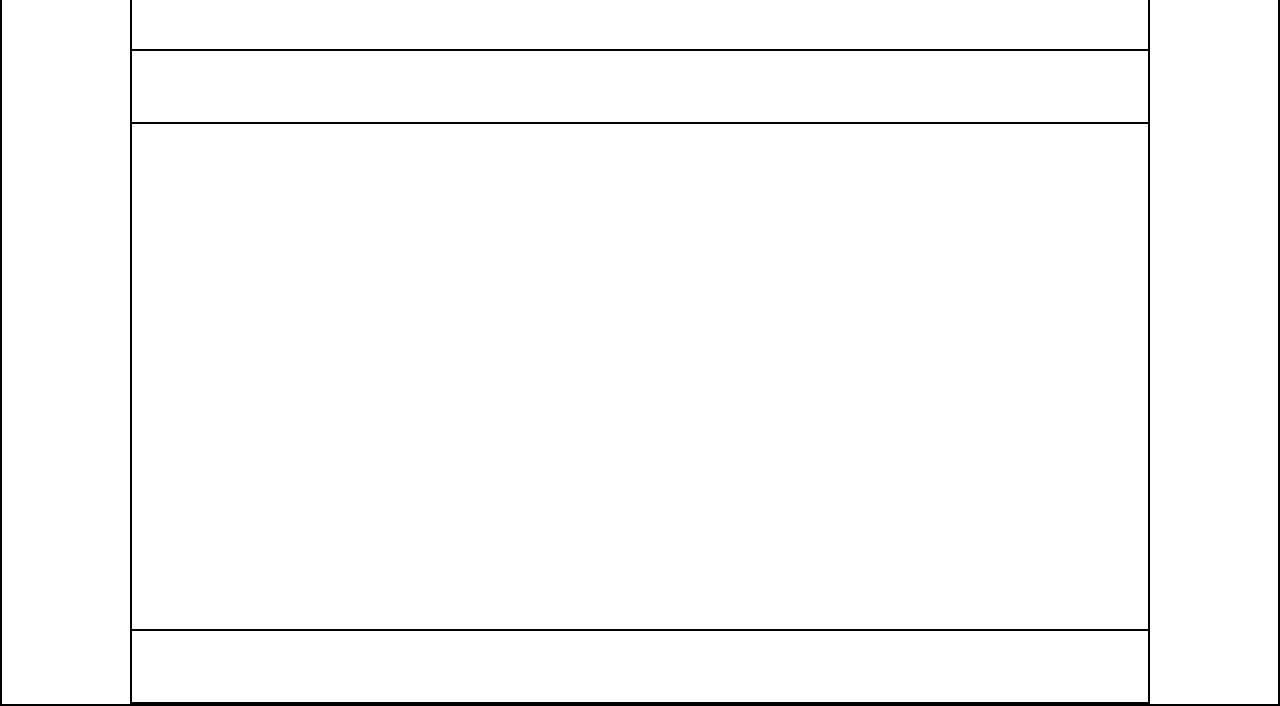
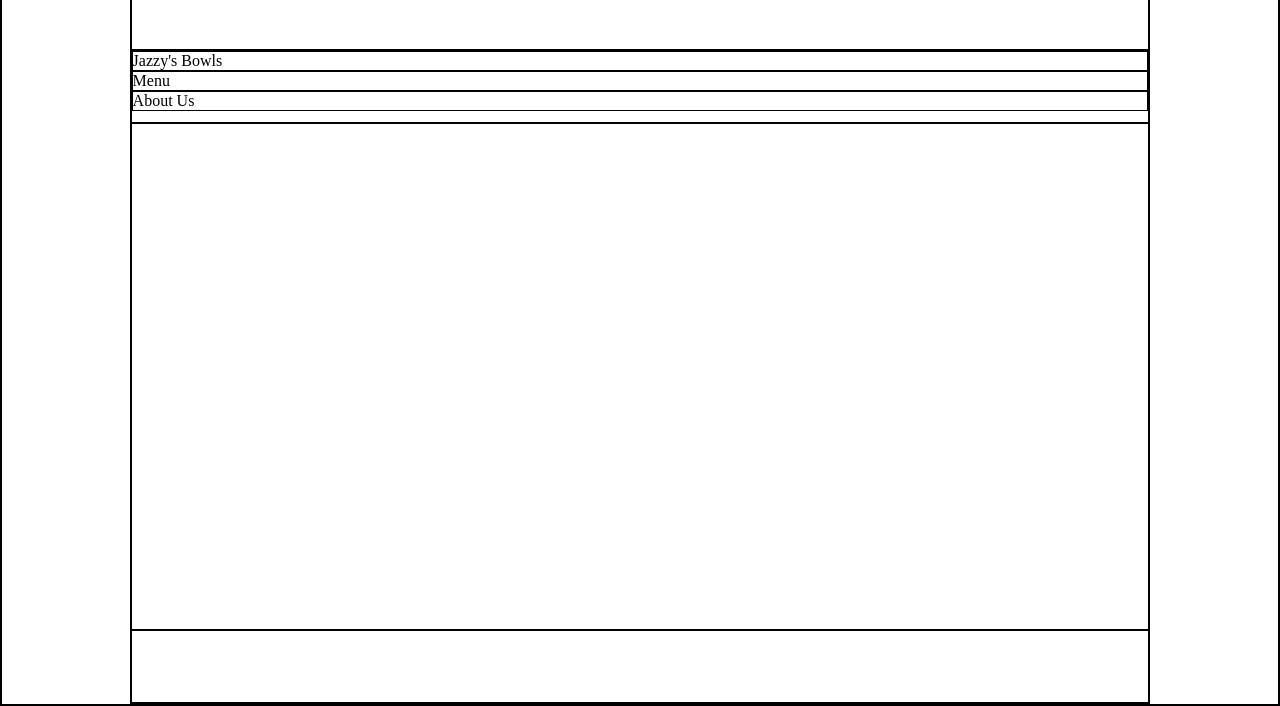
Before and after one commit to RTSolutionsLarry/odinRestaurantPage, a website built with webpack: page src/template.html in a window 1280 px wide. Shown: the part 98-804 px from the top of the page. Built offline with nearby package versions, Linux system fonts and the light colour scheme; files whose address does not match are found by name.

Commit message:
Add navigation links to template.html

```diff
--- a/src/template.html
+++ b/src/template.html
@@ -4,15 +4,22 @@
     <meta charset="UTF-8">
     <meta name="viewport" content="width=device-width, initial-scale=1.0">
     <title>Jazzy Jay's </title>
+    <html lang="en">
+    <link rel="stylesheet" href="style.css">
 </head>
 <body>
     <div class="appWrapper">
         <div class="topHeader">
             <h1 class="restaurantName">Jazzy Jay's</h1>
         </div>
-        <div class="pageNavigation"></div>
+        <div class="pageNavigation">
+            <div class="nav mainOffer">Jazzy's Bowls</div>
+            <div class="nav menu">Menu</div>
+            <div class="nav aboutUs">About Us</div>
+        </div>
         <div class="mainSection"></div>
         <div class="footer"></div>
     </div>
+    <script type="module" src="main.js"></script>
 </body>
 </html>
```
